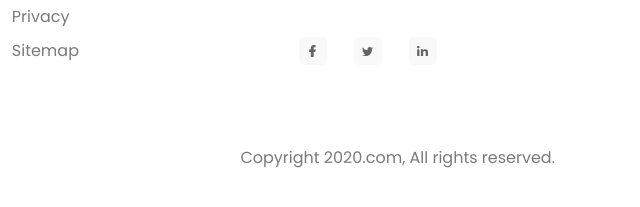
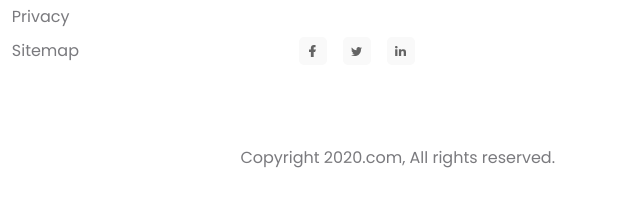
Before and after one commit to tranhuyhoang2605/f8-htmlcss-01, a plain HTML site: page index.html in a window 1280 px wide. Shown: the part 4156-4363 px from the top of the page, 640-1280 px from the left. Drawn offline with Linux system fonts and the light colour scheme; a web font is replaced by a local one.

Commit message:
Fix bug phần Social

```diff
--- a/assets/css/styles.css
+++ b/assets/css/styles.css
@@ -608,7 +608,6 @@ a {
 .footer .social {
     display: flex;
     margin-top: 40px;
-    margin-left: -27px;
 }
 
 .footer .social-link {
@@ -619,7 +618,10 @@ a {
     height: 28px;
     background-color: #f9f9f9;
     border-radius: 5px;
-    margin-left: 27px;
+}
+
+.footer .social-link + .social-link {
+    margin-left: 16px;
 }
 
 .footer .social-link:hover {
```
